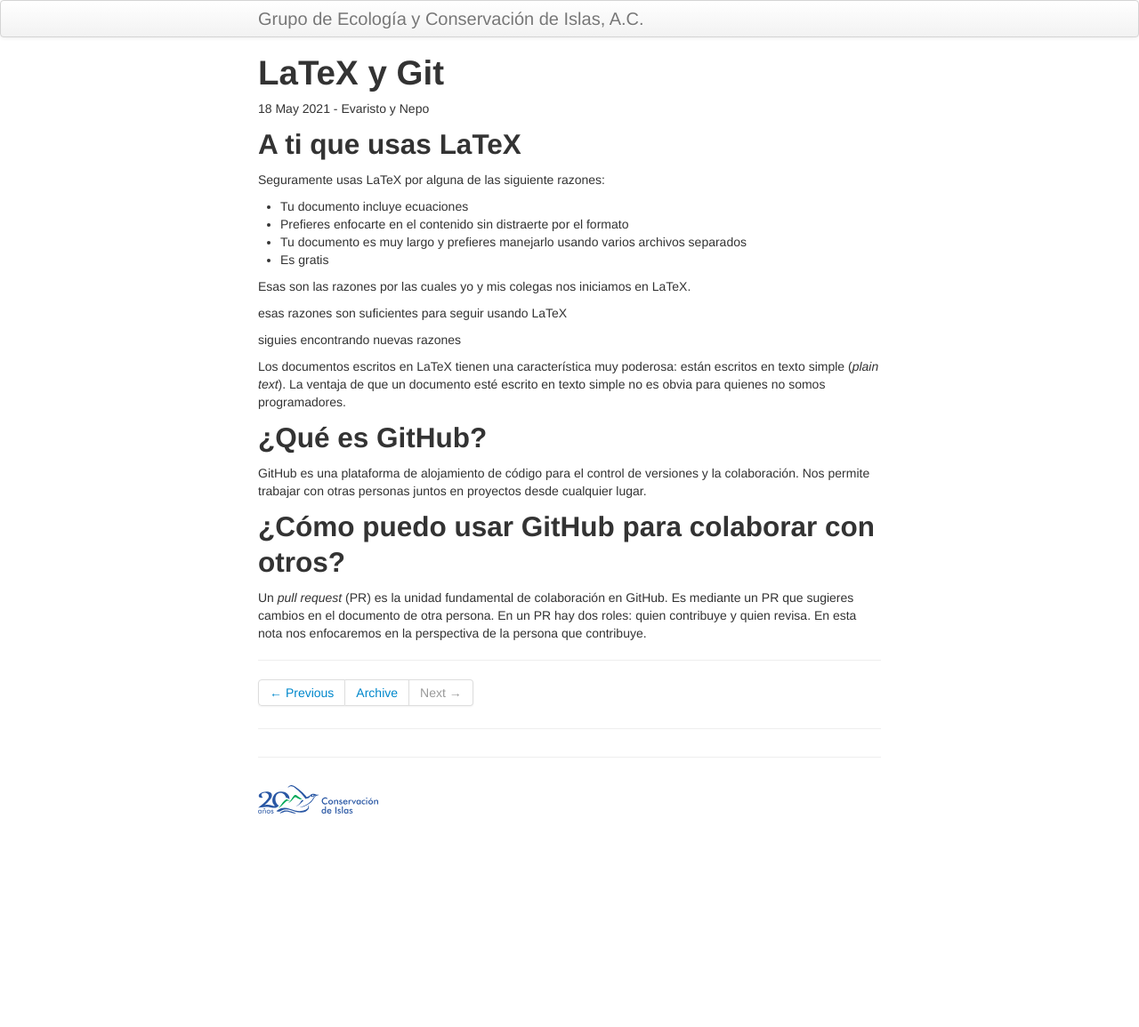
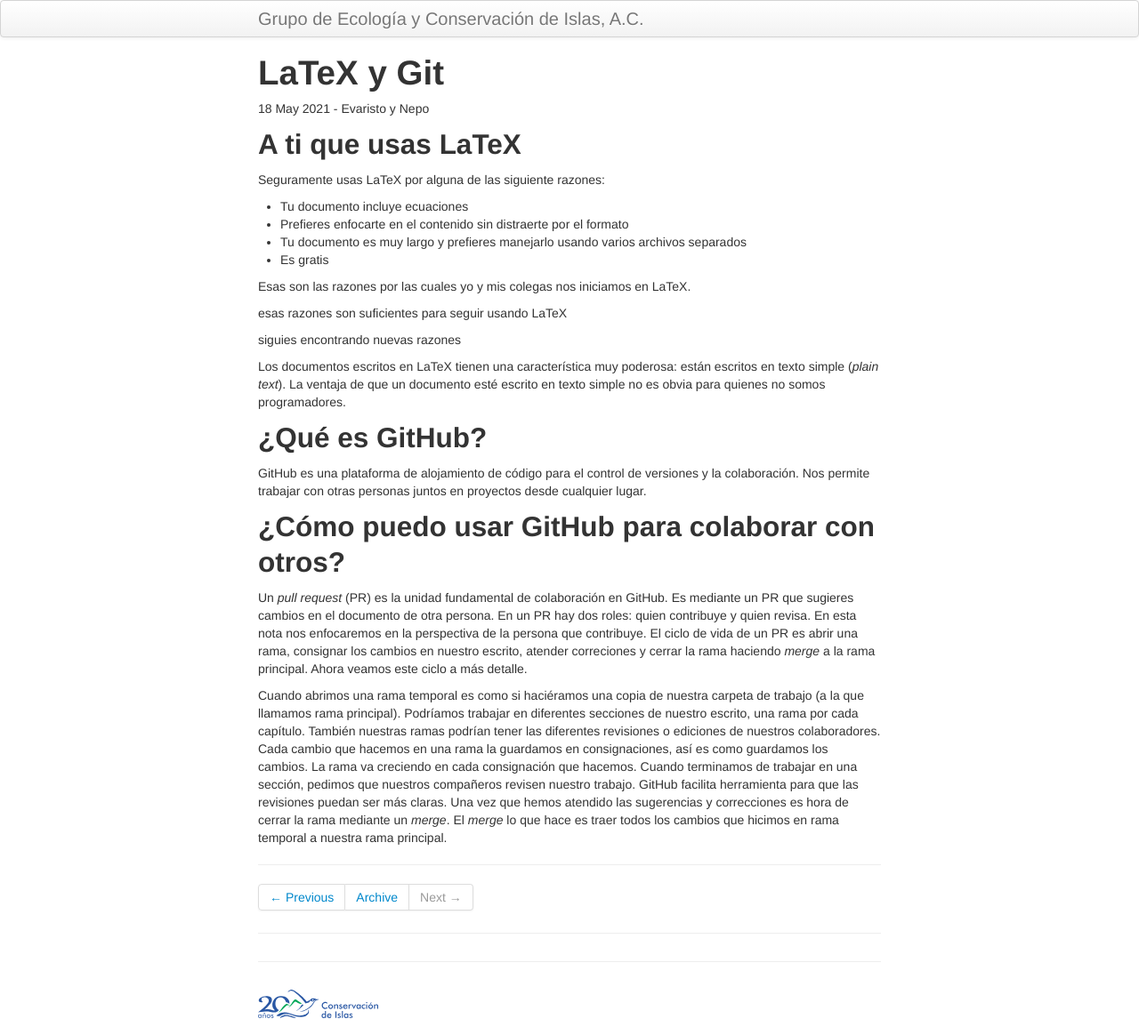
Before and after one commit to LizethMReyes/islasgeci.github.io, a Jekyll site: the page built from _posts/2021-05-18-latex_git.md, in a window 1280 px wide. Shown: the whole page at 89% size. Built offline with Jekyll 4.4.1, drawn with Linux system fonts in a browser that asks for light colours; before the commit the page ends 925 px from its top, so only the background shows below that.

Commit message:
✍️ Write

```diff
--- a/_posts/2021-05-18-latex_git.md
+++ b/_posts/2021-05-18-latex_git.md
@@ -32,4 +32,16 @@
 
 Un _pull request_ (PR) es la unidad fundamental de colaboración en GitHub. Es mediante un PR que
 sugieres cambios en el documento de otra persona. En un PR hay dos roles: quien contribuye y quien
-revisa. En esta nota nos enfocaremos en la perspectiva de la persona que contribuye.
+revisa. En esta nota nos enfocaremos en la perspectiva de la persona que contribuye. El ciclo de
+vida de un PR es abrir una rama, consignar los cambios en nuestro escrito, atender correciones y
+cerrar la rama haciendo _merge_ a la rama principal. Ahora veamos este ciclo a más detalle.
+
+Cuando abrimos una rama temporal es como si haciéramos una copia de nuestra carpeta de trabajo (a la
+que llamamos rama principal). Podríamos trabajar en diferentes secciones de nuestro escrito, una
+rama por cada capítulo. También nuestras ramas podrían tener las diferentes revisiones o ediciones
+de nuestros colaboradores. Cada cambio que hacemos en una rama la guardamos en consignaciones, así
+es como guardamos los cambios. La rama va creciendo en cada consignación que hacemos. Cuando
+terminamos de trabajar en una sección, pedimos que nuestros compañeros revisen nuestro trabajo.
+GitHub facilita herramienta para que las revisiones puedan ser más claras. Una vez que hemos
+atendido las sugerencias y correcciones es hora de cerrar la rama mediante un _merge_. El _merge_ lo
+que hace es traer todos los cambios que hicimos en rama temporal a nuestra rama principal.
```
